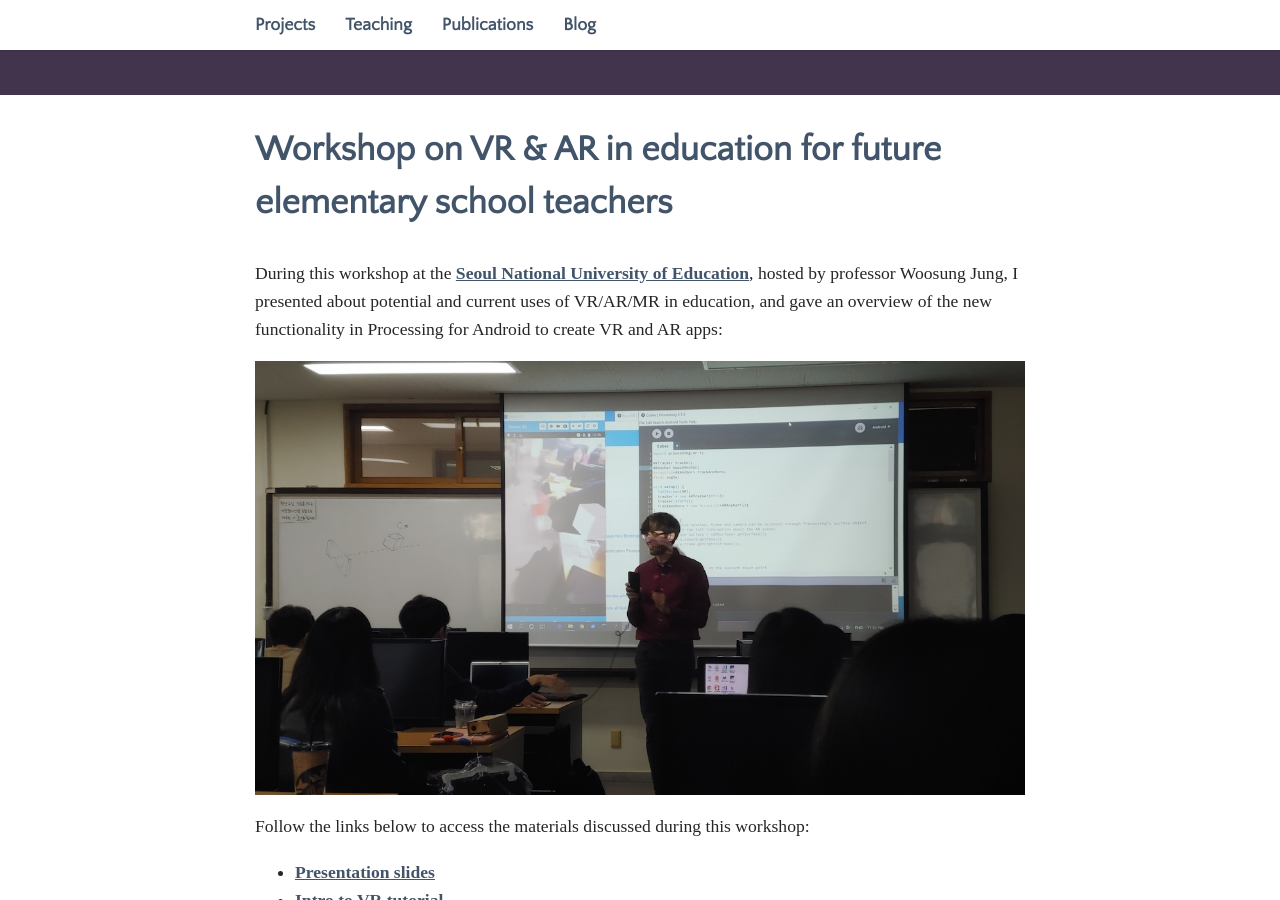
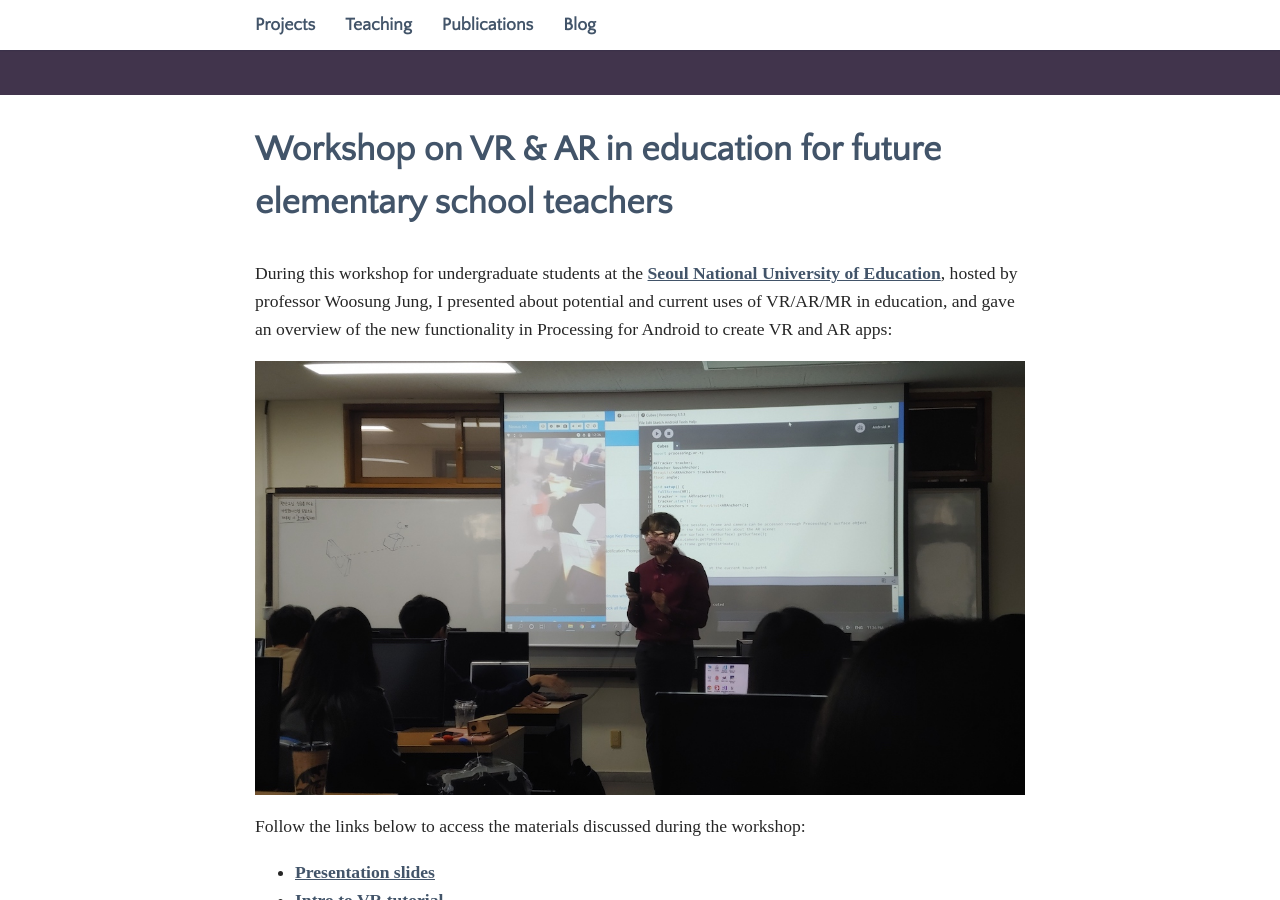
Before and after one commit to codeanticode/andrescolubri.net, a Jekyll site: the page built from collections/_artteaching/06_snue.md, in a window 1280 px wide and 900 px high. Built offline with Jekyll 4.4.1, drawn with Linux system fonts in a browser that asks for light colours; some web fonts are replaced.

Commit message:
text edits

```diff
--- a/collections/_artteaching/06_snue.md
+++ b/collections/_artteaching/06_snue.md
@@ -5,11 +5,11 @@ description: Augmenting Learning Experiences with Processing and VR/AR/MR, SNUE,
 permalink: /teaching/snue
 ---
 
-During this workshop at the [Seoul National University of Education](http://www.snue.ac.kr/eng/index.do){:target="_blank"}, hosted by professor Woosung Jung, I presented about potential and current uses of VR/AR/MR in education, and gave an overview of the new functionality in Processing for Android to create VR and AR apps:
+During this workshop for undergraduate students at the [Seoul National University of Education](http://www.snue.ac.kr/eng/index.do){:target="_blank"}, hosted by professor Woosung Jung, I presented about potential and current uses of VR/AR/MR in education, and gave an overview of the new functionality in Processing for Android to create VR and AR apps:
 
 ![Playing with boxes in AR]({{ site.url }}/assets/teaching/snue/presenting.jpg)
 
-Follow the links below to access the materials discussed during this workshop:
+Follow the links below to access the materials discussed during the workshop:
 
 * [Presentation slides](http://portfolio.andrescolubri.net/presentations/xr-slides-snue-2019.zip)
 * [Intro to VR tutorial](https://android.processing.org/tutorials/vr_intro/index.html){:target="_blank"}
```
